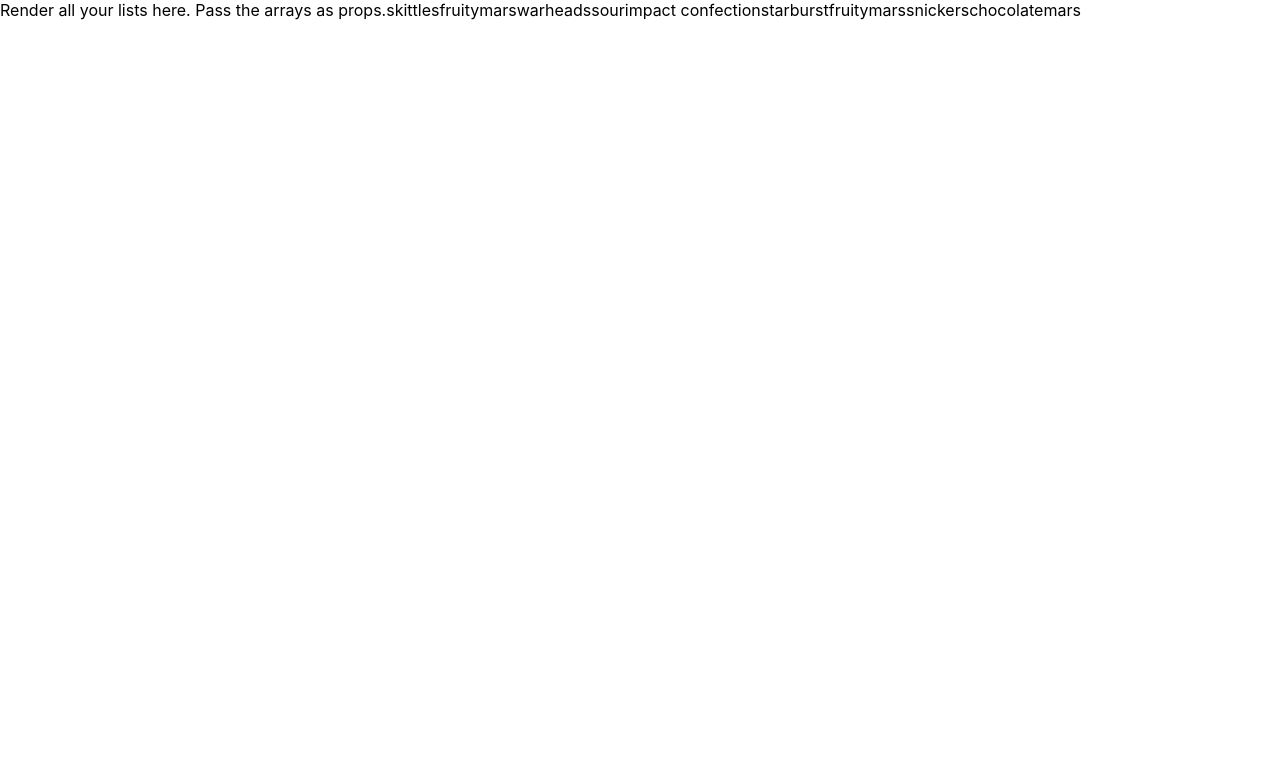
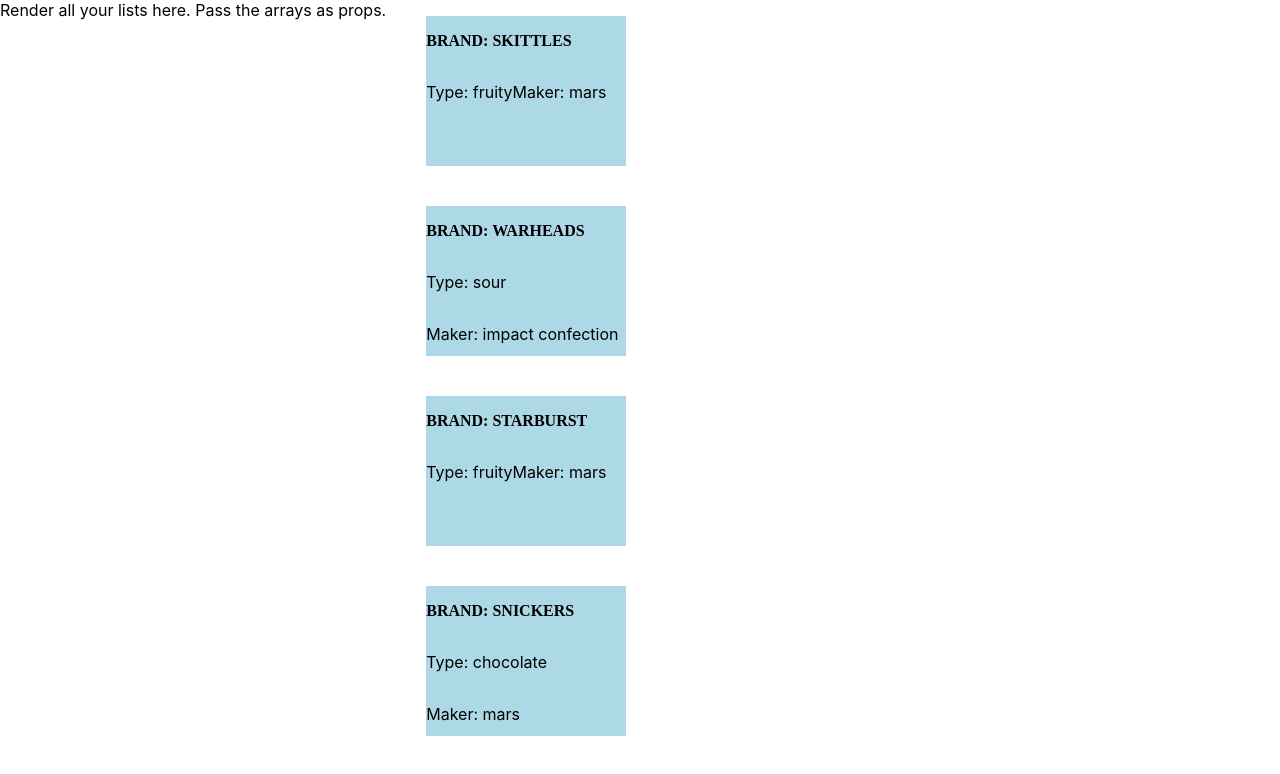
Before and after one commit to Benatovich/react-display-a-list-practice, a React (Create React App) app: page / in a window 1280 px wide. Shown: the top 774 px of the page. Built offline with nearby package versions, Linux system fonts and the light colour scheme.

Commit message:
candies list is working properly, but I could tinker with the CSS more

```diff
--- a/src/2 (candies)/CandiesList.js
+++ b/src/2 (candies)/CandiesList.js
@@ -3,12 +3,15 @@
 import './CandiesList.css';
 
 export default function CandiesList(props) {
-  return (
-    <div className='candies-list'>
-      {
-        props.candies.map((candies, i) =>
-          <CandyItem key={`${candies.brand} + ${i}`} brand={candies.brand} type={candies.type} maker={candies.maker} />)
-      }
-    </div>
+  console.log(props.candies);
+  const candiesEl = props.candies.map((candy, i) => {
+    console.log(candy, 'candy');
+    return (
+      <CandyItem key={`${candy.brand} + ${i}`} brand={candy.brand} type={candy.type} maker={candy.maker} />
+    );
+  }
   );
+  return <ul>
+    {candiesEl}
+  </ul>;
 }
--- a/src/2 (candies)/CandyItem.css
+++ b/src/2 (candies)/CandyItem.css
@@ -1,13 +1,14 @@
 .candy-item {
     width: 200px;
-    background-color: var(--color2);
-    margin: 10px;
-    border-radius: 5px;
-    display: flex;
-    flex-direction: column;
-    align-items: center;
-    padding: 10px;
-    color: var(--color4);
+    height: 150px;
+    background-color: lightblue;
+    /* margin: 10px; */
+    /* border-radius: 5px; */
+    /* display: flex; */
+    /* flex-direction: column; */
+    /* align-items: center; */
+    /* padding: 10px; */
+    /* color: var(--color4); */
   }
 
   /* .zodiac-card img {
--- a/src/2 (candies)/CandyItem.js
+++ b/src/2 (candies)/CandyItem.js
@@ -1,9 +1,11 @@
-export default function CandyItem(props) {
+import './CandyItem.css';
+export default function CandyItem({ brand, type, maker }) {
+  console.log(brand, type, maker);
   return (
     <div className='candy-item'>
-      <span className='brand'>{props.brand}</span>
-      <span className='type'>{props.type}</span>
-      <span className='maker'>{props.maker}</span>
+      <p className='brand'>Brand: {brand}</p>
+      <p className='type'>Type: {type}</p>
+      <p className='maker'>Maker: {maker}</p>
     </div>
   );
 }
--- a/src/App.js
+++ b/src/App.js
@@ -1,6 +1,6 @@
 import './App.css';
-import ColorsList from './1 (colors)/ColorsList';
-import { colors } from './1 (colors)/colors-data';
+// import ColorsList from './1 (colors)/ColorsList';
+// import { colors } from './1 (colors)/colors-data';
 import CandiesList from './2 (candies)/CandiesList';
 import { candies } from './2 (candies)/candies-data';
 
@@ -8,7 +8,7 @@
   return (
     <div className="App">
         Render all your lists here. Pass the arrays as props.
-      <ColorsList colors={colors}/>
+      {/* <ColorsList colors={colors}/> */}
       <CandiesList candies={candies}/>
     </div>
   );
```
